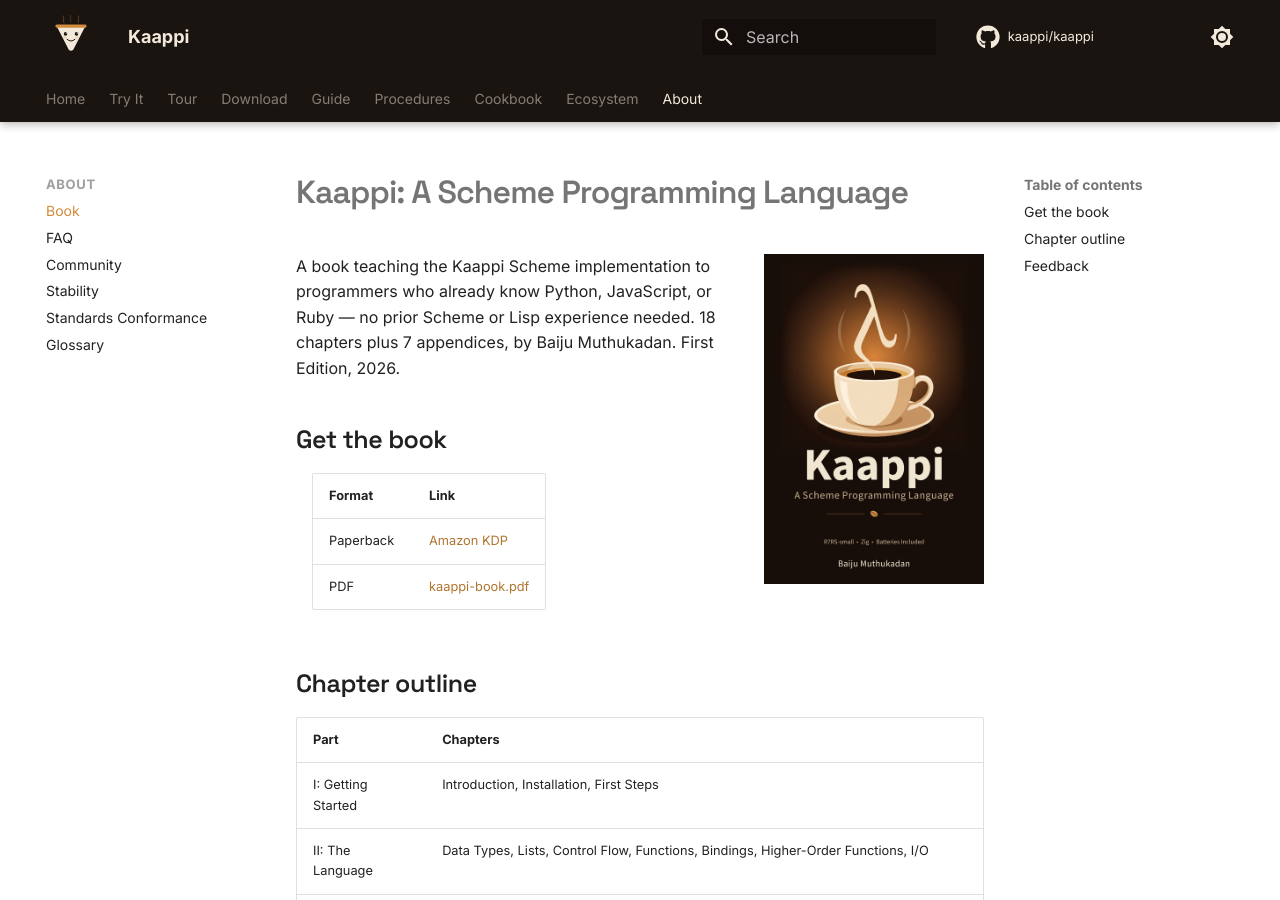
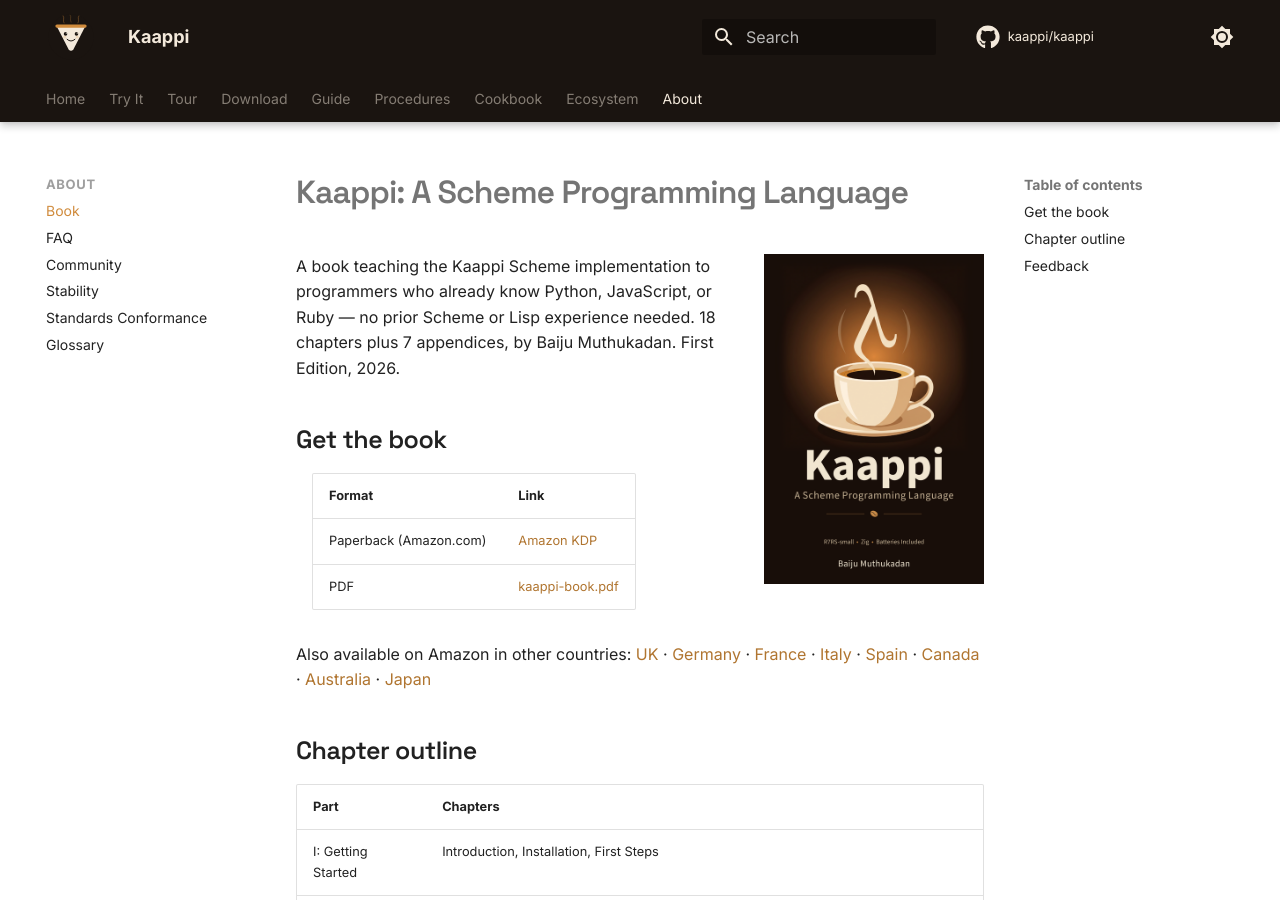
Before and after one commit to kaappi/kaappi.github.io, an MkDocs documentation site: the page built from docs/book.md, in a window 1280 px wide and 900 px high. Built offline with MkDocs 1.6.1 and Material for MkDocs 9.7.7, drawn with Linux system fonts in a browser that asks for light colours; comment, search, counter and statistics services are not loaded.

Commit message:
Link other Amazon marketplaces on the Book page
Same ASIN (B0H7PK7LB5) resolves to the book on Amazon UK, DE, FR, IT,
ES, CA, AU, and JP — verified by fetching each and checking the
product title/author. Not listed on amazon.in.

```diff
--- a/docs/book.md
+++ b/docs/book.md
@@ -10,8 +10,18 @@
 
 | Format | Link |
 |--------|------|
-| Paperback | [Amazon KDP](https://www.amazon.com/dp/B0H7PK7LB5) |
+| Paperback (Amazon.com) | [Amazon KDP](https://www.amazon.com/dp/B0H7PK7LB5) |
 | PDF | [kaappi-book.pdf](https://github.com/kaappi/kaappi-book/releases/latest/download/kaappi-book.pdf) |
+
+Also available on Amazon in other countries:
+[UK](https://www.amazon.co.uk/dp/B0H7PK7LB5) &middot;
+[Germany](https://www.amazon.de/dp/B0H7PK7LB5) &middot;
+[France](https://www.amazon.fr/dp/B0H7PK7LB5) &middot;
+[Italy](https://www.amazon.it/dp/B0H7PK7LB5) &middot;
+[Spain](https://www.amazon.es/dp/B0H7PK7LB5) &middot;
+[Canada](https://www.amazon.ca/dp/B0H7PK7LB5) &middot;
+[Australia](https://www.amazon.com.au/dp/B0H7PK7LB5) &middot;
+[Japan](https://www.amazon.co.jp/dp/B0H7PK7LB5)
 
 ## Chapter outline
 
```
